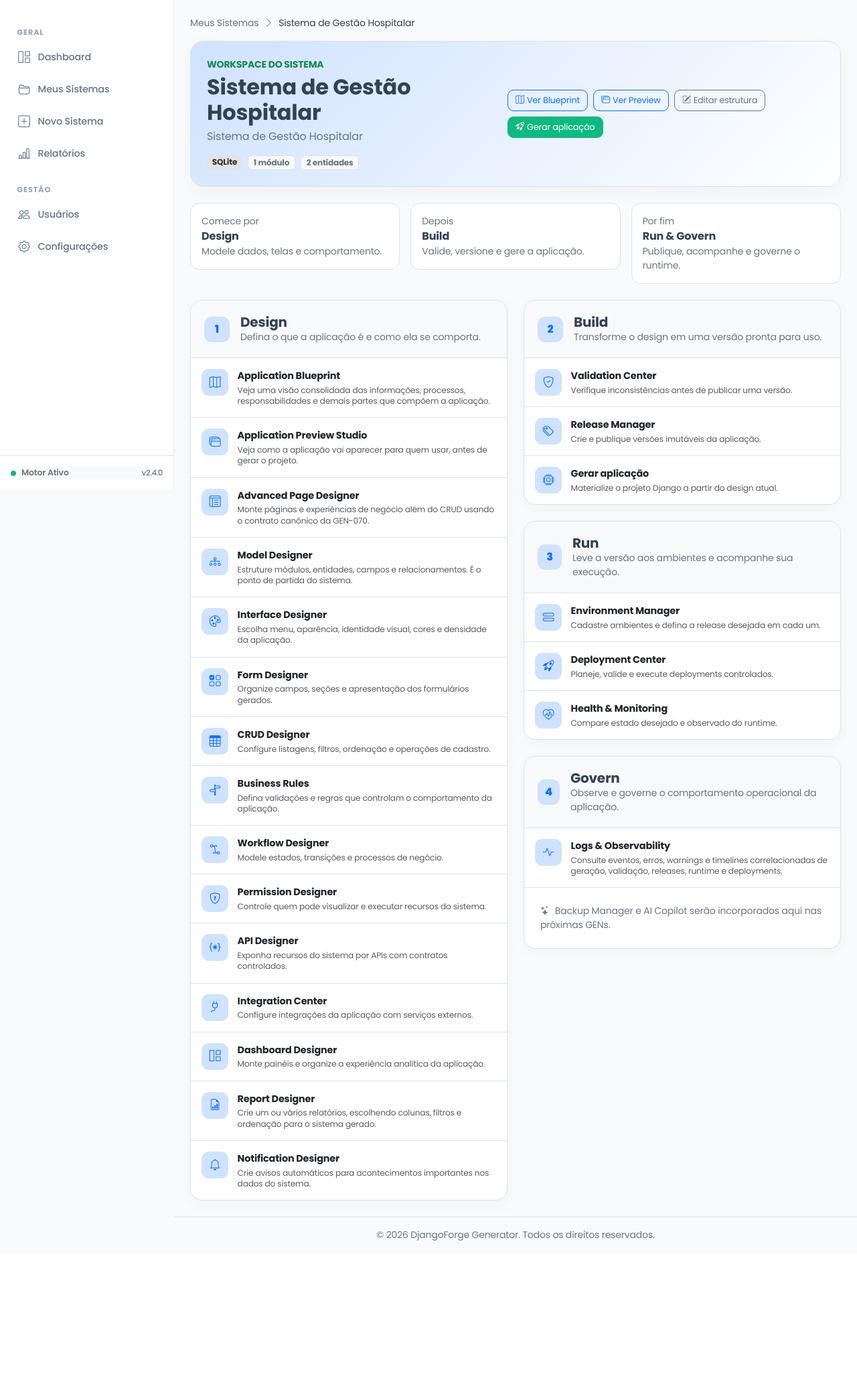
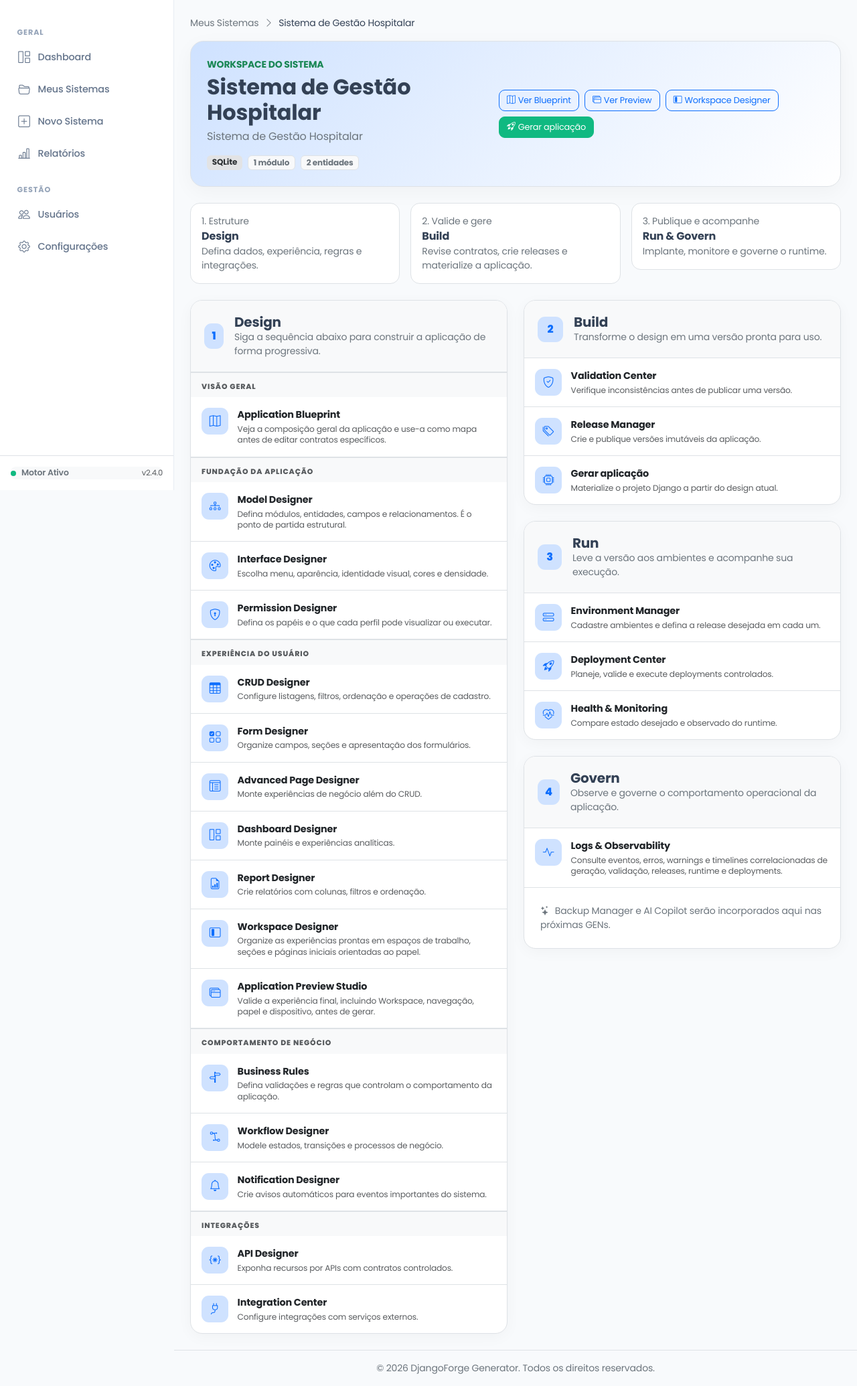
Before and after one commit to alexandre-ronald/gerador_sistema, a Django app: page /sistemas/1/workspace/ in a window 1280 px wide. Shown: the part 68-2138 px from the top of the page at 67% size. Before the commit the page ends 1921 px from the top, so only its background shows below. Run offline with Django 5.2, Linux system fonts and the light colour scheme; a user stored in the database is signed in; data comes from the database, SQL or seed files in the repository.

Commit message:
GEN-072.8: reorganiza Workspace e destaca Workspace Designer

```diff
--- a/templates/sistema/workspace.html
+++ b/templates/sistema/workspace.html
@@ -6,6 +6,7 @@
 .stage-card{border:1px solid var(--bs-border-color);border-radius:18px;background:var(--bs-body-bg);height:100%;overflow:hidden;box-shadow:0 5px 22px rgba(0,0,0,.035)}
 .stage-head{padding:1.25rem;border-bottom:1px solid var(--bs-border-color);background:var(--bs-tertiary-bg)}
 .stage-number{width:38px;height:38px;border-radius:11px;display:grid;place-items:center;background:var(--bs-primary-bg-subtle);color:var(--bs-primary);font-weight:800}
+.design-group-title{padding:.8rem 1rem .45rem;font-size:.68rem;font-weight:800;letter-spacing:.08em;text-transform:uppercase;color:var(--bs-secondary-color);background:var(--bs-tertiary-bg);border-top:1px solid var(--bs-border-color)}
 .tool-link{display:flex;gap:.85rem;padding:1rem;text-decoration:none;color:var(--bs-body-color);border-bottom:1px solid var(--bs-border-color);transition:.15s}
 .tool-link:last-child{border-bottom:0}.tool-link:hover{background:var(--bs-tertiary-bg)}
 .tool-icon{width:40px;height:40px;border-radius:11px;display:grid;place-items:center;background:var(--bs-primary-bg-subtle);color:var(--bs-primary);flex:none;font-size:1.05rem}
@@ -18,31 +19,56 @@
   <section class="workspace-hero mb-4">
     <div class="d-flex flex-column flex-lg-row justify-content-between gap-4 align-items-lg-center">
       <div><div class="text-success text-uppercase fw-bold small mb-1">Workspace do sistema</div><h2 class="fw-bold mb-1">{{ sistema.nome }}</h2><p class="text-secondary mb-3">{{ sistema.descricao|default:"Projete, valide, publique e acompanhe esta aplicação seguindo o fluxo recomendado." }}</p><div class="d-flex flex-wrap gap-2"><span class="badge bg-secondary-subtle text-secondary-emphasis">{{ sistema.get_banco_dados_display }}</span><span class="badge bg-light text-secondary border">{{ total_modulos }} módulo{{ total_modulos|pluralize }}</span><span class="badge bg-light text-secondary border">{{ total_entidades }} entidade{{ total_entidades|pluralize }}</span>{% if sistema.gerar_docker %}<span class="badge bg-info-subtle text-info-emphasis">Docker</span>{% endif %}</div></div>
-      <div class="d-flex flex-wrap gap-2"><a href="{% url 'sistema:application_blueprint' sistema.pk %}" class="btn btn-outline-primary"><i class="bi bi-map me-1"></i>Ver Blueprint</a><a href="{% url 'sistema:application_preview' sistema.pk %}" class="btn btn-outline-primary"><i class="bi bi-window-stack me-1"></i>Ver Preview</a><a href="{% url 'sistema:editar_sistema' sistema.pk %}" class="btn btn-outline-secondary"><i class="bi bi-pencil-square me-1"></i>Editar estrutura</a><a href="{% url 'sistema:gerar_sistema' sistema.pk %}" class="btn btn-primary"><i class="bi bi-rocket-takeoff me-1"></i>Gerar aplicação</a></div>
+      <div class="d-flex flex-wrap gap-2"><a href="{% url 'sistema:application_blueprint' sistema.pk %}" class="btn btn-outline-primary"><i class="bi bi-map me-1"></i>Ver Blueprint</a><a href="{% url 'sistema:application_preview' sistema.pk %}" class="btn btn-outline-primary"><i class="bi bi-window-stack me-1"></i>Ver Preview</a><a href="{% url 'sistema:workspace_designer' sistema.pk %}" class="btn btn-outline-primary"><i class="bi bi-layout-sidebar-inset me-1"></i>Workspace Designer</a><a href="{% url 'sistema:gerar_sistema' sistema.pk %}" class="btn btn-primary"><i class="bi bi-rocket-takeoff me-1"></i>Gerar aplicação</a></div>
     </div>
   </section>
-  <div class="row g-3 mb-4"><div class="col-md-4"><div class="summary-card"><div class="small text-secondary">Comece por</div><div class="fw-bold">Design</div><div class="small text-secondary">Modele dados, telas e comportamento.</div></div></div><div class="col-md-4"><div class="summary-card"><div class="small text-secondary">Depois</div><div class="fw-bold">Build</div><div class="small text-secondary">Valide, versione e gere a aplicação.</div></div></div><div class="col-md-4"><div class="summary-card"><div class="small text-secondary">Por fim</div><div class="fw-bold">Run & Govern</div><div class="small text-secondary">Publique, acompanhe e governe o runtime.</div></div></div></div>
+
+  <div class="row g-3 mb-4">
+    <div class="col-md-4"><div class="summary-card"><div class="small text-secondary">1. Estruture</div><div class="fw-bold">Design</div><div class="small text-secondary">Defina dados, experiência, regras e integrações.</div></div></div>
+    <div class="col-md-4"><div class="summary-card"><div class="small text-secondary">2. Valide e gere</div><div class="fw-bold">Build</div><div class="small text-secondary">Revise contratos, crie releases e materialize a aplicação.</div></div></div>
+    <div class="col-md-4"><div class="summary-card"><div class="small text-secondary">3. Publique e acompanhe</div><div class="fw-bold">Run & Govern</div><div class="small text-secondary">Implante, monitore e governe o runtime.</div></div></div>
+  </div>
+
   <div class="row g-4">
-    <div class="col-12 col-xl-6"><section class="stage-card"><div class="stage-head d-flex gap-3 align-items-center"><div class="stage-number">1</div><div><h5 class="fw-bold mb-0">Design</h5><div class="small text-secondary">Defina o que a aplicação é e como ela se comporta.</div></div></div>
-      <a class="tool-link" href="{% url 'sistema:application_blueprint' sistema.pk %}"><div class="tool-icon"><i class="bi bi-map"></i></div><div><div class="tool-title">Application Blueprint</div><div class="tool-desc">Veja uma visão consolidada das informações, processos, responsabilidades e demais partes que compõem a aplicação.</div></div></a>
-      <a class="tool-link" href="{% url 'sistema:application_preview' sistema.pk %}"><div class="tool-icon"><i class="bi bi-window-stack"></i></div><div><div class="tool-title">Application Preview Studio</div><div class="tool-desc">Veja como a aplicação vai aparecer para quem usar, antes de gerar o projeto.</div></div></a>
-      <a class="tool-link" href="{% url 'sistema:page_designer' sistema.pk %}"><div class="tool-icon"><i class="bi bi-layout-text-window-reverse"></i></div><div><div class="tool-title">Advanced Page Designer</div><div class="tool-desc">Monte páginas e experiências de negócio além do CRUD usando o contrato canônico da GEN-070.</div></div></a>
-      <a class="tool-link" href="{% url 'sistema:editar_sistema' sistema.pk %}"><div class="tool-icon"><i class="bi bi-diagram-3"></i></div><div><div class="tool-title">Model Designer</div><div class="tool-desc">Estruture módulos, entidades, campos e relacionamentos. É o ponto de partida do sistema.</div></div></a>
-      <a class="tool-link" href="{% url 'sistema:interface_designer' sistema.pk %}"><div class="tool-icon"><i class="bi bi-palette"></i></div><div><div class="tool-title">Interface Designer</div><div class="tool-desc">Escolha menu, aparência, identidade visual, cores e densidade da aplicação.</div></div></a>
-      <a class="tool-link" href="{% url 'sistema:form_designer' sistema.pk %}"><div class="tool-icon"><i class="bi bi-ui-checks-grid"></i></div><div><div class="tool-title">Form Designer</div><div class="tool-desc">Organize campos, seções e apresentação dos formulários gerados.</div></div></a>
-      <a class="tool-link" href="{% url 'sistema:crud_designer' sistema.pk %}"><div class="tool-icon"><i class="bi bi-table"></i></div><div><div class="tool-title">CRUD Designer</div><div class="tool-desc">Configure listagens, filtros, ordenação e operações de cadastro.</div></div></a>
-      <a class="tool-link" href="{% url 'sistema:business_rules_designer' sistema.pk %}"><div class="tool-icon"><i class="bi bi-signpost-split"></i></div><div><div class="tool-title">Business Rules</div><div class="tool-desc">Defina validações e regras que controlam o comportamento da aplicação.</div></div></a>
-      <a class="tool-link" href="{% url 'sistema:workflow_designer' sistema.pk %}"><div class="tool-icon"><i class="bi bi-bezier2"></i></div><div><div class="tool-title">Workflow Designer</div><div class="tool-desc">Modele estados, transições e processos de negócio.</div></div></a>
-      <a class="tool-link" href="{% url 'sistema:permission_designer' sistema.pk %}"><div class="tool-icon"><i class="bi bi-shield-lock"></i></div><div><div class="tool-title">Permission Designer</div><div class="tool-desc">Controle quem pode visualizar e executar recursos do sistema.</div></div></a>
-      <a class="tool-link" href="{% url 'sistema:api_designer' sistema.pk %}"><div class="tool-icon"><i class="bi bi-braces-asterisk"></i></div><div><div class="tool-title">API Designer</div><div class="tool-desc">Exponha recursos do sistema por APIs com contratos controlados.</div></div></a>
-      <a class="tool-link" href="{% url 'sistema:integration_center' sistema.pk %}"><div class="tool-icon"><i class="bi bi-plug"></i></div><div><div class="tool-title">Integration Center</div><div class="tool-desc">Configure integrações da aplicação com serviços externos.</div></div></a>
-      <a class="tool-link" href="{% url 'sistema:dashboard_builder' sistema.pk %}"><div class="tool-icon"><i class="bi bi-grid-1x2"></i></div><div><div class="tool-title">Dashboard Designer</div><div class="tool-desc">Monte painéis e organize a experiência analítica da aplicação.</div></div></a>
-      <a class="tool-link" href="{% url 'sistema:report_designer' sistema.pk %}"><div class="tool-icon"><i class="bi bi-file-earmark-bar-graph"></i></div><div><div class="tool-title">Report Designer</div><div class="tool-desc">Crie um ou vários relatórios, escolhendo colunas, filtros e ordenação para o sistema gerado.</div></div></a>
-      <a class="tool-link" href="{% url 'sistema:notification_designer' sistema.pk %}"><div class="tool-icon"><i class="bi bi-bell"></i></div><div><div class="tool-title">Notification Designer</div><div class="tool-desc">Crie avisos automáticos para acontecimentos importantes nos dados do sistema.</div></div></a>
-    </section></div>
-    <div class="col-12 col-xl-6"><div class="d-grid gap-4"><section class="stage-card"><div class="stage-head d-flex gap-3 align-items-center"><div class="stage-number">2</div><div><h5 class="fw-bold mb-0">Build</h5><div class="small text-secondary">Transforme o design em uma versão pronta para uso.</div></div></div><a class="tool-link" href="{% url 'sistema:validation_center' sistema.pk %}"><div class="tool-icon"><i class="bi bi-shield-check"></i></div><div><div class="tool-title">Validation Center</div><div class="tool-desc">Verifique inconsistências antes de publicar uma versão.</div></div></a><a class="tool-link" href="{% url 'sistema:release_manager' sistema.pk %}"><div class="tool-icon"><i class="bi bi-tags"></i></div><div><div class="tool-title">Release Manager</div><div class="tool-desc">Crie e publique versões imutáveis da aplicação.</div></div></a><a class="tool-link" href="{% url 'sistema:gerar_sistema' sistema.pk %}"><div class="tool-icon"><i class="bi bi-cpu"></i></div><div><div class="tool-title">Gerar aplicação</div><div class="tool-desc">Materialize o projeto Django a partir do design atual.</div></div></a></section>
-    <section class="stage-card"><div class="stage-head d-flex gap-3 align-items-center"><div class="stage-number">3</div><div><h5 class="fw-bold mb-0">Run</h5><div class="small text-secondary">Leve a versão aos ambientes e acompanhe sua execução.</div></div></div><a class="tool-link" href="{% url 'sistema:environment_manager' sistema.pk %}"><div class="tool-icon"><i class="bi bi-hdd-stack"></i></div><div><div class="tool-title">Environment Manager</div><div class="tool-desc">Cadastre ambientes e defina a release desejada em cada um.</div></div></a><a class="tool-link" href="{% url 'sistema:deployment_center' sistema.pk %}"><div class="tool-icon"><i class="bi bi-rocket-takeoff"></i></div><div><div class="tool-title">Deployment Center</div><div class="tool-desc">Planeje, valide e execute deployments controlados.</div></div></a><a class="tool-link" href="{% url 'sistema:health_monitoring' sistema.pk %}"><div class="tool-icon"><i class="bi bi-heart-pulse"></i></div><div><div class="tool-title">Health & Monitoring</div><div class="tool-desc">Compare estado desejado e observado do runtime.</div></div></a></section>
-    <section class="stage-card"><div class="stage-head d-flex gap-3 align-items-center"><div class="stage-number">4</div><div><h5 class="fw-bold mb-0">Govern</h5><div class="small text-secondary">Observe e governe o comportamento operacional da aplicação.</div></div></div><a class="tool-link" href="{% url 'sistema:monitoring_center' sistema.pk %}"><div class="tool-icon"><i class="bi bi-activity"></i></div><div><div class="tool-title">Logs & Observability</div><div class="tool-desc">Consulte eventos, erros, warnings e timelines correlacionadas de geração, validação, releases, runtime e deployments.</div></div></a><div class="p-4 text-secondary small"><i class="bi bi-stars me-2"></i>Backup Manager e AI Copilot serão incorporados aqui nas próximas GENs.</div></section></div></div>
+    <div class="col-12 col-xl-6">
+      <section class="stage-card">
+        <div class="stage-head d-flex gap-3 align-items-center"><div class="stage-number">1</div><div><h5 class="fw-bold mb-0">Design</h5><div class="small text-secondary">Siga a sequência abaixo para construir a aplicação de forma progressiva.</div></div></div>
+
+        <div class="design-group-title">Visão geral</div>
+        <a class="tool-link" href="{% url 'sistema:application_blueprint' sistema.pk %}"><div class="tool-icon"><i class="bi bi-map"></i></div><div><div class="tool-title">Application Blueprint</div><div class="tool-desc">Veja a composição geral da aplicação e use-a como mapa antes de editar contratos específicos.</div></div></a>
+
+        <div class="design-group-title">Fundação da aplicação</div>
+        <a class="tool-link" href="{% url 'sistema:editar_sistema' sistema.pk %}"><div class="tool-icon"><i class="bi bi-diagram-3"></i></div><div><div class="tool-title">Model Designer</div><div class="tool-desc">Defina módulos, entidades, campos e relacionamentos. É o ponto de partida estrutural.</div></div></a>
+        <a class="tool-link" href="{% url 'sistema:interface_designer' sistema.pk %}"><div class="tool-icon"><i class="bi bi-palette"></i></div><div><div class="tool-title">Interface Designer</div><div class="tool-desc">Escolha menu, aparência, identidade visual, cores e densidade.</div></div></a>
+        <a class="tool-link" href="{% url 'sistema:permission_designer' sistema.pk %}"><div class="tool-icon"><i class="bi bi-shield-lock"></i></div><div><div class="tool-title">Permission Designer</div><div class="tool-desc">Defina os papéis e o que cada perfil pode visualizar ou executar.</div></div></a>
+
+        <div class="design-group-title">Experiência do usuário</div>
+        <a class="tool-link" href="{% url 'sistema:crud_designer' sistema.pk %}"><div class="tool-icon"><i class="bi bi-table"></i></div><div><div class="tool-title">CRUD Designer</div><div class="tool-desc">Configure listagens, filtros, ordenação e operações de cadastro.</div></div></a>
+        <a class="tool-link" href="{% url 'sistema:form_designer' sistema.pk %}"><div class="tool-icon"><i class="bi bi-ui-checks-grid"></i></div><div><div class="tool-title">Form Designer</div><div class="tool-desc">Organize campos, seções e apresentação dos formulários.</div></div></a>
+        <a class="tool-link" href="{% url 'sistema:page_designer' sistema.pk %}"><div class="tool-icon"><i class="bi bi-layout-text-window-reverse"></i></div><div><div class="tool-title">Advanced Page Designer</div><div class="tool-desc">Monte experiências de negócio além do CRUD.</div></div></a>
+        <a class="tool-link" href="{% url 'sistema:dashboard_builder' sistema.pk %}"><div class="tool-icon"><i class="bi bi-grid-1x2"></i></div><div><div class="tool-title">Dashboard Designer</div><div class="tool-desc">Monte painéis e experiências analíticas.</div></div></a>
+        <a class="tool-link" href="{% url 'sistema:report_designer' sistema.pk %}"><div class="tool-icon"><i class="bi bi-file-earmark-bar-graph"></i></div><div><div class="tool-title">Report Designer</div><div class="tool-desc">Crie relatórios com colunas, filtros e ordenação.</div></div></a>
+        <a class="tool-link" href="{% url 'sistema:workspace_designer' sistema.pk %}"><div class="tool-icon"><i class="bi bi-layout-sidebar-inset"></i></div><div><div class="tool-title">Workspace Designer</div><div class="tool-desc">Organize as experiências prontas em espaços de trabalho, seções e páginas iniciais orientadas ao papel.</div></div></a>
+        <a class="tool-link" href="{% url 'sistema:application_preview' sistema.pk %}"><div class="tool-icon"><i class="bi bi-window-stack"></i></div><div><div class="tool-title">Application Preview Studio</div><div class="tool-desc">Valide a experiência final, incluindo Workspace, navegação, papel e dispositivo, antes de gerar.</div></div></a>
+
+        <div class="design-group-title">Comportamento de negócio</div>
+        <a class="tool-link" href="{% url 'sistema:business_rules_designer' sistema.pk %}"><div class="tool-icon"><i class="bi bi-signpost-split"></i></div><div><div class="tool-title">Business Rules</div><div class="tool-desc">Defina validações e regras que controlam o comportamento da aplicação.</div></div></a>
+        <a class="tool-link" href="{% url 'sistema:workflow_designer' sistema.pk %}"><div class="tool-icon"><i class="bi bi-bezier2"></i></div><div><div class="tool-title">Workflow Designer</div><div class="tool-desc">Modele estados, transições e processos de negócio.</div></div></a>
+        <a class="tool-link" href="{% url 'sistema:notification_designer' sistema.pk %}"><div class="tool-icon"><i class="bi bi-bell"></i></div><div><div class="tool-title">Notification Designer</div><div class="tool-desc">Crie avisos automáticos para eventos importantes do sistema.</div></div></a>
+
+        <div class="design-group-title">Integrações</div>
+        <a class="tool-link" href="{% url 'sistema:api_designer' sistema.pk %}"><div class="tool-icon"><i class="bi bi-braces-asterisk"></i></div><div><div class="tool-title">API Designer</div><div class="tool-desc">Exponha recursos por APIs com contratos controlados.</div></div></a>
+        <a class="tool-link" href="{% url 'sistema:integration_center' sistema.pk %}"><div class="tool-icon"><i class="bi bi-plug"></i></div><div><div class="tool-title">Integration Center</div><div class="tool-desc">Configure integrações com serviços externos.</div></div></a>
+      </section>
+    </div>
+
+    <div class="col-12 col-xl-6">
+      <div class="d-grid gap-4">
+        <section class="stage-card"><div class="stage-head d-flex gap-3 align-items-center"><div class="stage-number">2</div><div><h5 class="fw-bold mb-0">Build</h5><div class="small text-secondary">Transforme o design em uma versão pronta para uso.</div></div></div><a class="tool-link" href="{% url 'sistema:validation_center' sistema.pk %}"><div class="tool-icon"><i class="bi bi-shield-check"></i></div><div><div class="tool-title">Validation Center</div><div class="tool-desc">Verifique inconsistências antes de publicar uma versão.</div></div></a><a class="tool-link" href="{% url 'sistema:release_manager' sistema.pk %}"><div class="tool-icon"><i class="bi bi-tags"></i></div><div><div class="tool-title">Release Manager</div><div class="tool-desc">Crie e publique versões imutáveis da aplicação.</div></div></a><a class="tool-link" href="{% url 'sistema:gerar_sistema' sistema.pk %}"><div class="tool-icon"><i class="bi bi-cpu"></i></div><div><div class="tool-title">Gerar aplicação</div><div class="tool-desc">Materialize o projeto Django a partir do design atual.</div></div></a></section>
+        <section class="stage-card"><div class="stage-head d-flex gap-3 align-items-center"><div class="stage-number">3</div><div><h5 class="fw-bold mb-0">Run</h5><div class="small text-secondary">Leve a versão aos ambientes e acompanhe sua execução.</div></div></div><a class="tool-link" href="{% url 'sistema:environment_manager' sistema.pk %}"><div class="tool-icon"><i class="bi bi-hdd-stack"></i></div><div><div class="tool-title">Environment Manager</div><div class="tool-desc">Cadastre ambientes e defina a release desejada em cada um.</div></div></a><a class="tool-link" href="{% url 'sistema:deployment_center' sistema.pk %}"><div class="tool-icon"><i class="bi bi-rocket-takeoff"></i></div><div><div class="tool-title">Deployment Center</div><div class="tool-desc">Planeje, valide e execute deployments controlados.</div></div></a><a class="tool-link" href="{% url 'sistema:health_monitoring' sistema.pk %}"><div class="tool-icon"><i class="bi bi-heart-pulse"></i></div><div><div class="tool-title">Health & Monitoring</div><div class="tool-desc">Compare estado desejado e observado do runtime.</div></div></a></section>
+        <section class="stage-card"><div class="stage-head d-flex gap-3 align-items-center"><div class="stage-number">4</div><div><h5 class="fw-bold mb-0">Govern</h5><div class="small text-secondary">Observe e governe o comportamento operacional da aplicação.</div></div></div><a class="tool-link" href="{% url 'sistema:monitoring_center' sistema.pk %}"><div class="tool-icon"><i class="bi bi-activity"></i></div><div><div class="tool-title">Logs & Observability</div><div class="tool-desc">Consulte eventos, erros, warnings e timelines correlacionadas de geração, validação, releases, runtime e deployments.</div></div></a><div class="p-4 text-secondary small"><i class="bi bi-stars me-2"></i>Backup Manager e AI Copilot serão incorporados aqui nas próximas GENs.</div></section>
+      </div>
+    </div>
   </div>
 </div>
 {% endblock %}
```
